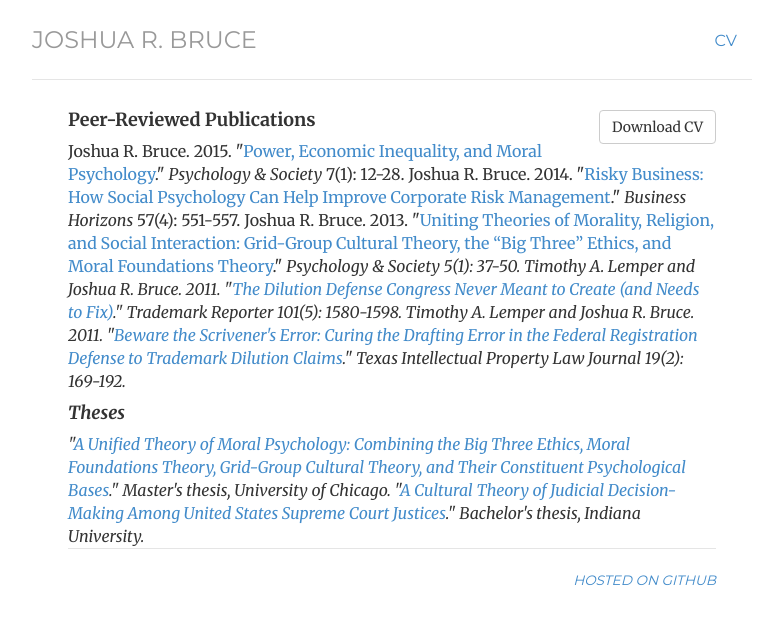
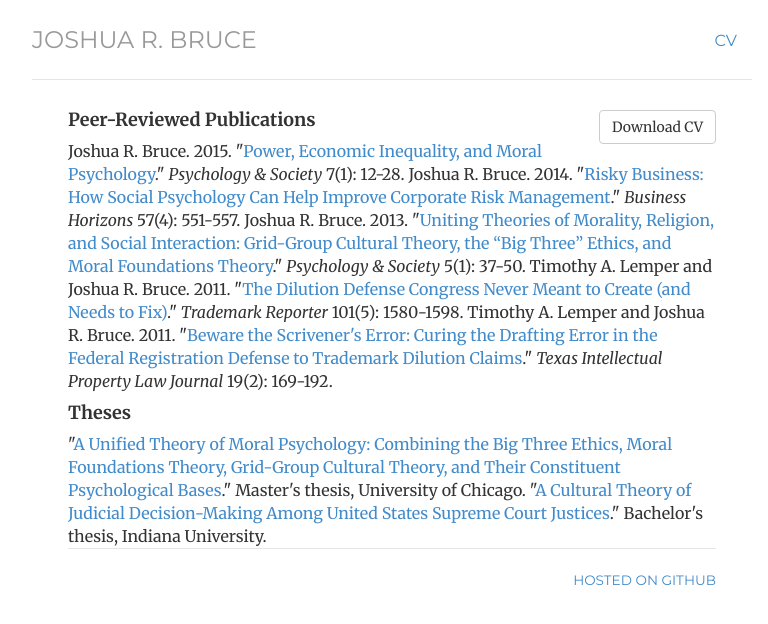
Before and after one commit to joshuarbruce/joshuarbruce.github.io, a Jekyll site: the page built from cv/index.html, in a window 1280 px wide. Shown: the top 624 px of the page, without its empty margins (248-1016 px from the left). Built offline with Jekyll 4.4.1, drawn with Linux system fonts in a browser that asks for light colours.

Commit message:
Update index.html

```diff
--- a/cv/index.html
+++ b/cv/index.html
@@ -4,7 +4,7 @@
 description: list of Joshua R. Bruce's publications
 ---
 <div class="cv">
-	<a href="/files/CV - Joshua R Bruce - 21 Jan 2017.pdf" class="btn btn-default pull-right" title="Download CV as PDF">Download CV</a>
+	<a href="/files/CV - Joshua R Bruce - 21 Jan 2017.pdf" target="_blank" class="btn btn-default pull-right" title="Download CV as PDF">Download CV</a>
 
 <h4><b>Peer-Reviewed Publications</b></h4>
 
@@ -12,7 +12,7 @@
 
 Joshua R. Bruce. 2014. "<a href="https://www.academia.edu/6032323/Risky_Business_How_Social_Psychology_Can_Help_Improve_Corporate_Risk_Management" taret="_blank">Risky Business: How Social Psychology Can Help Improve Corporate Risk Management</a>." <i>Business Horizons</i> 57(4): 551-557.
 
-Joshua R. Bruce. 2013. "<a href="http://www.psychologyandsociety.org/__assets/__original/2013/02/Bruce_J.pdf" taret="_blank">Uniting Theories of Morality, Religion, and Social Interaction: Grid-Group Cultural Theory, the “Big Three” Ethics, and Moral Foundations Theory</a>." <i>Psychology & Society<i> 5(1): 37-50.
+Joshua R. Bruce. 2013. "<a href="http://www.psychologyandsociety.org/__assets/__original/2013/02/Bruce_J.pdf" taret="_blank">Uniting Theories of Morality, Religion, and Social Interaction: Grid-Group Cultural Theory, the “Big Three” Ethics, and Moral Foundations Theory</a>." <i>Psychology & Society</i> 5(1): 37-50.
 
 Timothy A. Lemper and Joshua R. Bruce. 2011. "<a href="http://heinonline.org/HOL/LandingPage?collection=journals&handle=hein.journals/thetmr101&div=51&id=&page=" taret="_blank">The Dilution Defense Congress Never Meant to Create (and Needs to Fix)</a>." <i>Trademark Reporter</i> 101(5): 1580-1598.
 
```
